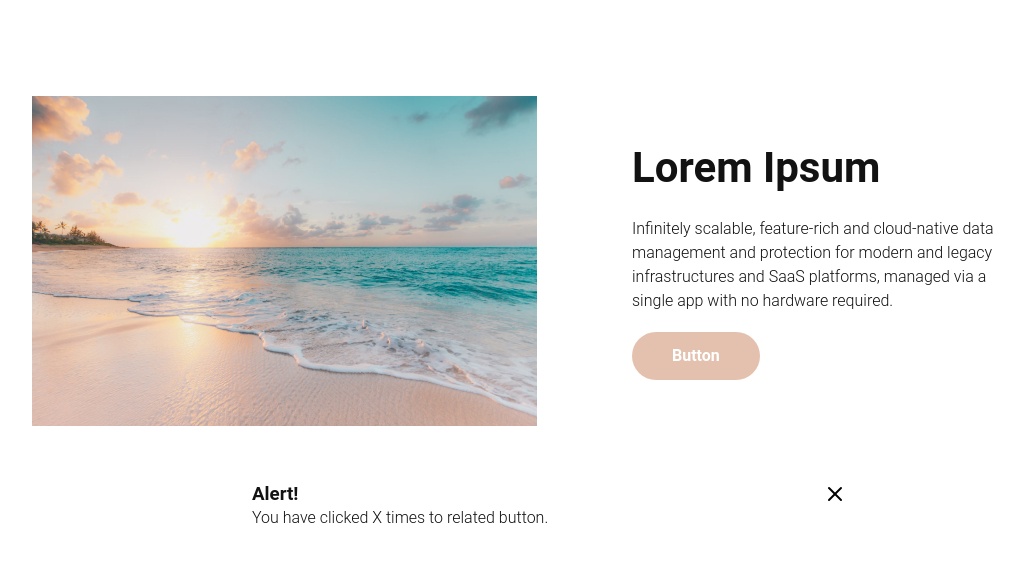
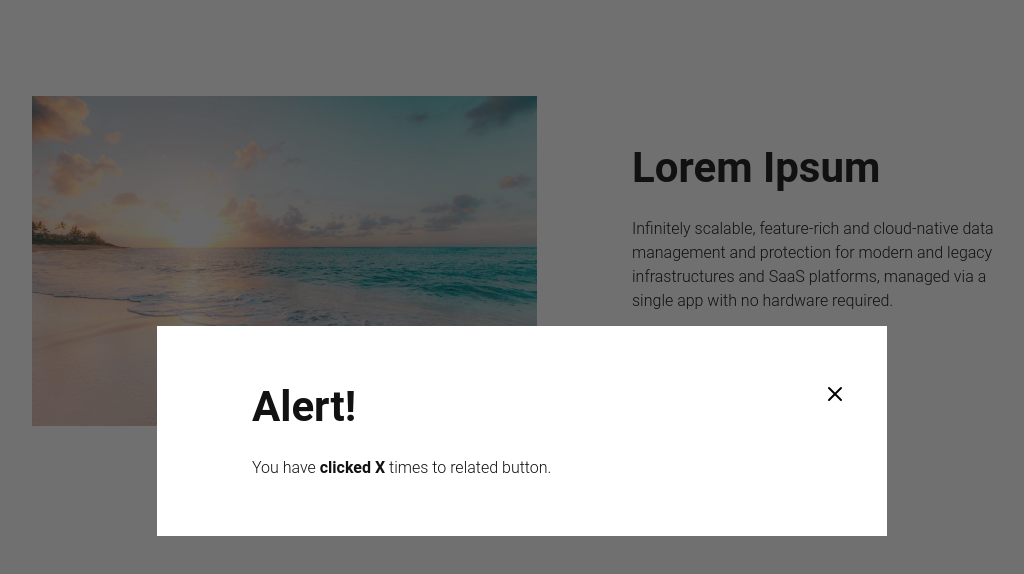
Before and after one commit to EvgeniiaLiashenko/test__task-g, a website: page app/index.html in a window 1280 px wide. Both pictures are taken after a click on the button "Button". Shown: the whole page, without its empty margins (118-1142 px from the left). Drawn offline with nearby package versions, Linux system fonts and the light colour scheme; files that its build step writes are made by us from their sources.

Commit message:
modal window

```diff
--- a/app/index.html
+++ b/app/index.html
@@ -10,7 +10,8 @@
 </head>
 
 <body>
-    <main>
+    <main class="main">
+        <div class="inner">
             <div class="article">
                 <div class="container">
                     <div class="article__inner">
@@ -27,18 +28,19 @@
                     </div>
                 </div>
                 <div class="container">
-                <div class="window">
+                    <div class="window" id="window">
                         <div class="window__inner">
                             <div class="window__content">
                                 <h3 class="window__title">
                                     Alert!
                                 </h3>
                                 <p class="window__text">
-                                You have clicked X times to related button.
+                                    You have <strong>clicked X</strong> times to related button.
                                 </p>
                             </div>
                             <div class="window__nav">
                                 <img src="images/x-icon.svg" alt="icon to close the window">
+                            </div>
                         </div>
                     </div>
                 </div>
--- a/app/js/main.js
+++ b/app/js/main.js
@@ -1,8 +1,12 @@
 $(function() {
 
     $("body").on("click", "#submit", function() {
-        $(".article, .window, .body").toggleClass("active");
+        $(".article, .window, .inner").toggleClass("active");
     });
 
 
+
+
+
+
 });
--- a/app/scss/style.scss
+++ b/app/scss/style.scss
@@ -3,9 +3,25 @@
                       @import 'reset';
                       @import 'libs';
                       @import 'global';
+                      .inner {
+                          position: relative;
+                      }
+
+                      .inner.active::after {
+                          content: "";
+                          position: absolute;
+                          background-color: #121212;
+                          top: 0;
+                          left: 0;
+                          width: 100%;
+                          opacity: 0.6;
+                          height: 100%;
+                          z-index: 15;
+                          height: 100vh;
+                      }
+
                       .article {
-                          margin-top: 96px;
-                          z-index: 5;
+                          padding-top: 96px;
                           &__inner {
                               display: flex;
                               align-items: center;
@@ -13,6 +29,7 @@
                           }
                           &__img {
                               margin-right: 95px;
+                              display: inline-block;
                           }
                           &__text-paragraph {
                               max-width: 380px;
@@ -36,11 +53,29 @@
                           margin: auto;
                           z-index: 20;
                           background-color: #fff;
+                          position: fixed;
+                          top: - 100%;
                           &__inner {
                               display: flex;
                               justify-content: space-between;
                               padding: 56px 40px 56px 95px;
                           }
+                          &__title {
+                              font-size: 42px;
+                              line-height: 120%;
+                              @extend%Roboto-700;
+                              margin-bottom: 24px;
+                          }
+                          &__text {
+                              font-size: 16px;
+                              line-height: 150%;
+                              @extend%Roboto-300;
+                          }
+                      }
+
+                      .window.active {
+                          position: relative;
+                          top: -100px;
                       }
 
                       @import 'media';
```
Also changed, not shown: app/css/style.min.css, app/js/main.min.js. Lines whose indentation alone changed are shown as unchanged.
